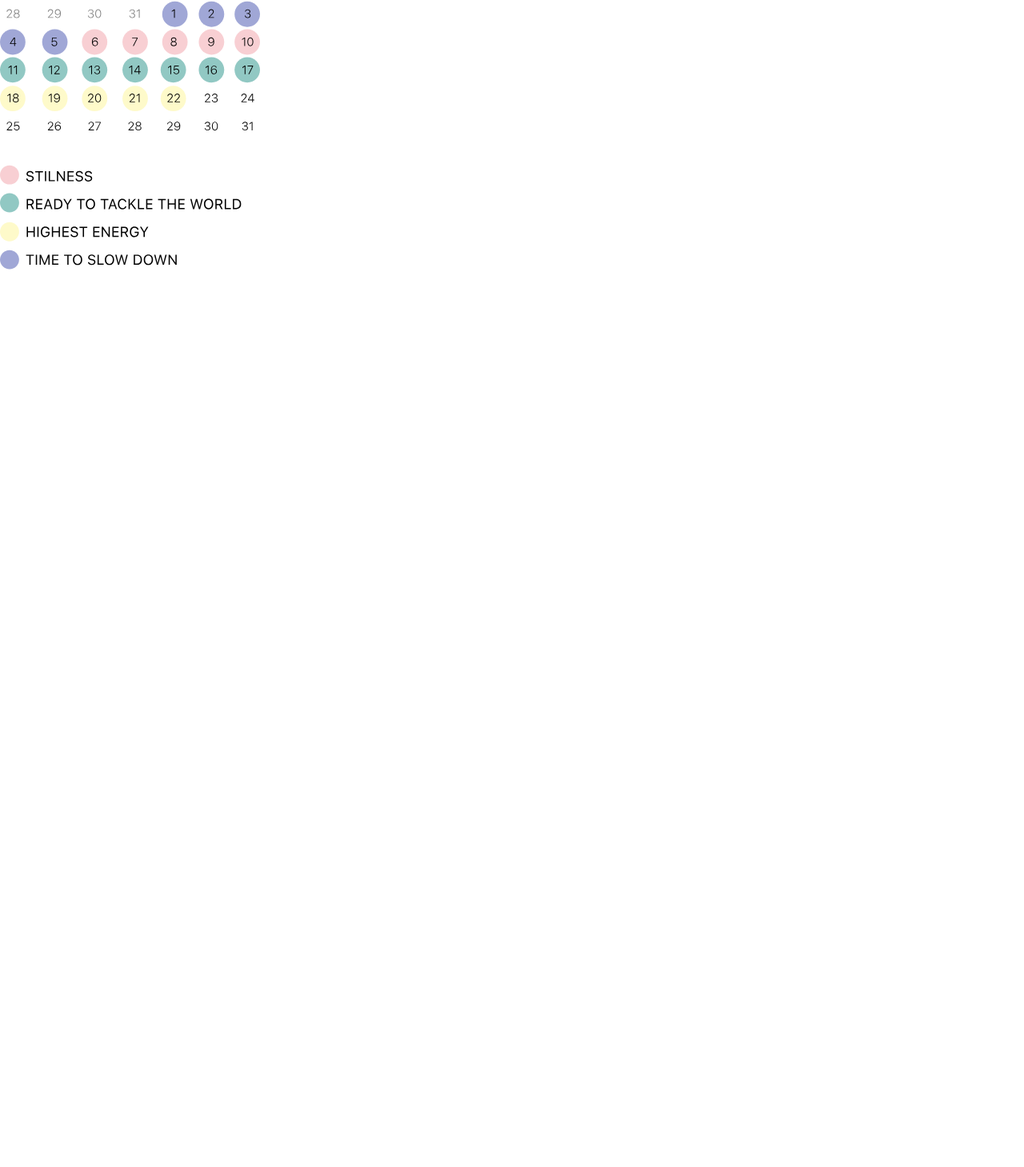
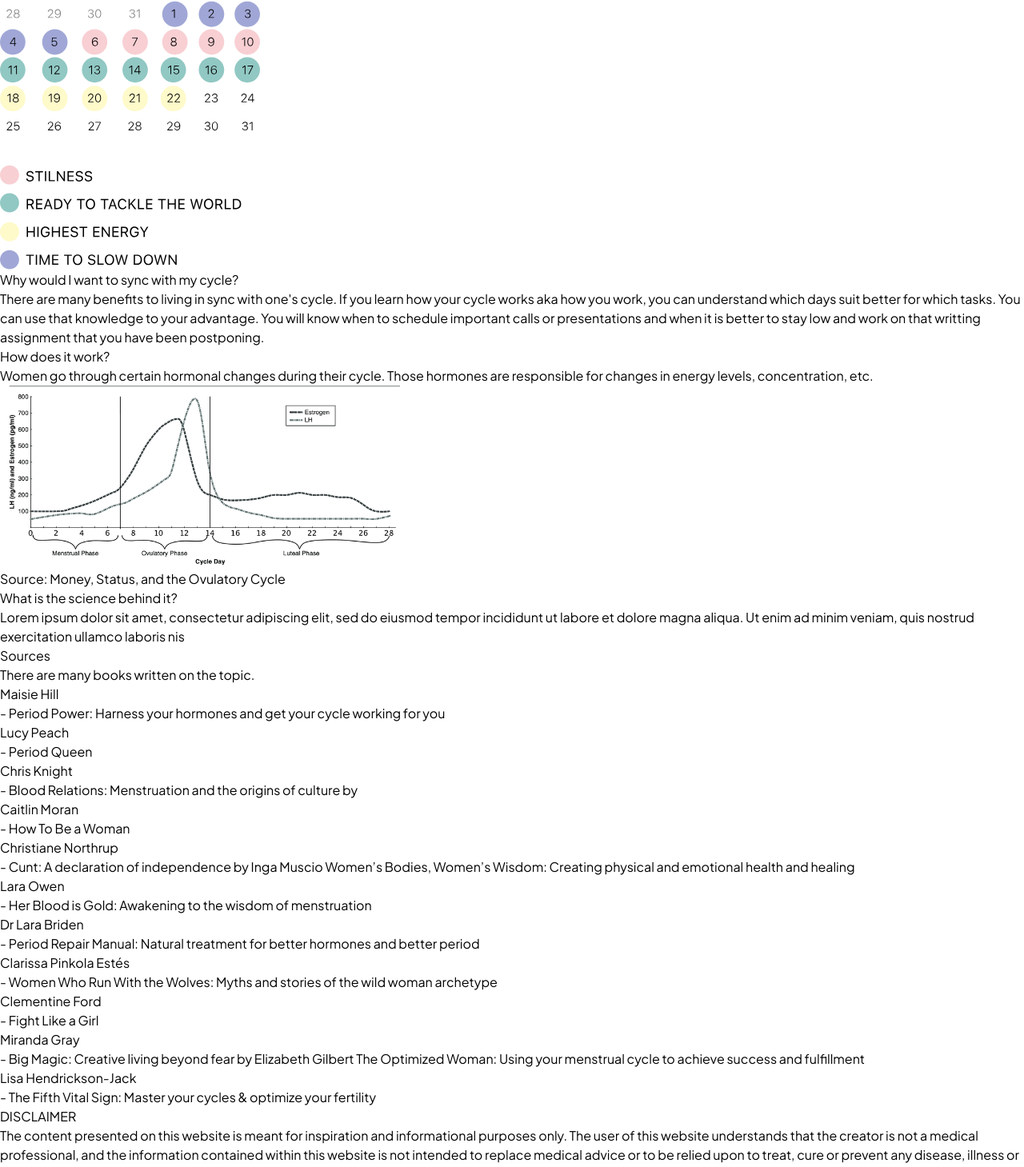
Before and after one commit to piggydoughnut/clueapp_calendar_sync, a Next.js app: page / in a window 1280 px wide. Shown: the part 108-1567 px from the top of the page at 80% size. Before the commit the page ends 800 px from the top, so only its background shows below. Built offline with nearby package versions, Linux system fonts and the light colour scheme; what @material-tailwind/react would draw is missing.

Commit message:
added text, image, corrected cycle prediction for Clue

```diff
--- a/components/Layout.tsx
+++ b/components/Layout.tsx
@@ -2,11 +2,11 @@ const Navbar = () => <div></div>;
 const Footer = () => <div></div>;
 
 export default function Layout({
-  bgImage = "bg-[url('/heart.svg')] bg-center",
+  bgImage = "bg-[url('/heart.svg')] bg-center bg-lightPink",
   children,
 }) {
   return (
-    <div className={`bg-lightPink bg-no-repeat h-screen ${bgImage}`}>
+    <div className={`bg-no-repeat h-screen ${bgImage}`}>
       <Navbar />
       <main>{children}</main>
       <Footer />
--- /dev/null
+++ b/components/QA.tsx
@@ -0,0 +1,22 @@
+export default function QA({
+  title,
+  children,
+  idx,
+}: {
+  title: string;
+  children: any;
+  idx: number;
+}) {
+  return (
+    <div className="mx-auto">
+      <h2
+        className={`p-4 pl-16 pr-16 ${
+          idx % 2 === 0 ? "bg-indigo-50" : "bg-red-50"
+        } text-lg font-bold uppercase`}
+      >
+        {title}
+      </h2>
+      <div className="mt-8">{children}</div>
+    </div>
+  );
+}
--- a/pages/index.tsx
+++ b/pages/index.tsx
@@ -1,6 +1,7 @@
 import { Button } from "@material-tailwind/react";
 import Image from "next/image";
 import Layout from "../components/Layout";
+import QA from "../components/QA";
 import calendar from "../public/calendar.svg";
 import { useRouter } from "next/router";
 
@@ -43,6 +44,161 @@ export default function Welcome() {
           </div>
         </div>
       </div>
+      <div className="mt-40">
+        {[
+          {
+            title: "Why would I want to sync with my cycle?",
+            key: "benefits",
+            content: (
+              <p>
+                There are many benefits to living in sync with one's cycle. If
+                you learn how your cycle works aka how you work, you can
+                understand which days suit better for which tasks. You can use
+                that knowledge to your advantage. You will know when to schedule
+                important calls or presentations and when it is better to stay
+                low and work on that writting assignment that you have been
+                postponing.
+              </p>
+            ),
+          },
+          {
+            title: "How does it work?",
+            key: "work",
+            content: (
+              <div className="flex flex-col justify-center items-center">
+                <p className="mb-16">
+                  Women go through certain hormonal changes during their cycle.
+                  Those hormones are responsible for changes in energy levels,
+                  concentration, etc.
+                </p>
+                <Image
+                  src="/female-hormones.png"
+                  alt="hormones"
+                  width={500}
+                  height={200}
+                />
+                <p className="text-tiny underline">
+                  Source:{" "}
+                  <a href="https://www.researchgate.net/publication/270406731_Money_Status_and_the_Ovulatory_Cycle">
+                    Money, Status, and the Ovulatory Cycle
+                  </a>
+                </p>
+              </div>
+            ),
+          },
+          {
+            title: "What is the science behind it?",
+            key: "science",
+            content: (
+              <p>
+                Lorem ipsum dolor sit amet, consectetur adipiscing elit, sed do
+                eiusmod tempor incididunt ut labore et dolore magna aliqua. Ut
+                enim ad minim veniam, quis nostrud exercitation ullamco laboris
+                nis
+              </p>
+            ),
+          },
+          {
+            title: "Sources",
+            key: "sources",
+            content: (
+              <div>
+                There are many books written on the topic.
+                <ul className="list-inside flex flex-col gap-2 mt-4">
+                  {[
+                    {
+                      title:
+                        "Period Power: Harness your hormones and get your cycle working for you",
+                      author: "Maisie Hill",
+                    },
+                    {
+                      title: "Period Queen",
+                      author: "Lucy Peach",
+                    },
+                    {
+                      title:
+                        "Blood Relations: Menstruation and the origins of culture by",
+                      author: "Chris Knight",
+                    },
+                    {
+                      title: "How To Be a Woman",
+                      author: "Caitlin Moran",
+                    },
+                    {
+                      title:
+                        "Cunt: A declaration of independence by Inga Muscio Women’s Bodies, Women’s Wisdom: Creating physical and emotional health and healing",
+                      author: "Christiane Northrup",
+                    },
+                    {
+                      title:
+                        "Her Blood is Gold: Awakening to the wisdom of menstruation",
+                      author: "Lara Owen",
+                    },
+                    {
+                      title:
+                        "Period Repair Manual: Natural treatment for better hormones and better period",
+                      author: "Dr Lara Briden",
+                    },
+
+                    {
+                      title:
+                        "Women Who Run With the Wolves: Myths and stories of the wild woman archetype",
+                      author: "Clarissa Pinkola Estés",
+                    },
+
+                    {
+                      title: "Fight Like a Girl",
+                      author: "Clementine Ford",
+                    },
+
+                    {
+                      title:
+                        "Big Magic: Creative living beyond fear by Elizabeth Gilbert The Optimized Woman: Using your menstrual cycle to achieve success and fulfillment",
+                      author: "Miranda Gray",
+                    },
+
+                    {
+                      title:
+                        "The Fifth Vital Sign: Master your cycles & optimize your fertility",
+                      author: "Lisa Hendrickson-Jack",
+                    },
+                  ].map((item) => (
+                    <li key={item.author}>
+                      <div className="uppercase text-tiny opacity-70 font-bold">
+                        {item.author}
+                      </div>
+                      <span className="italic">- {item.title}</span>
+                    </li>
+                  ))}
+                </ul>
+              </div>
+            ),
+          },
+        ].map((a, idx) => (
+          <div key={a.key} className="mb-16 mx-auto max-w-[600px]">
+            <QA title={a.title} idx={idx}>
+              {a.content}
+            </QA>
+          </div>
+        ))}
+        <div className="mx-20 opacity-50">
+          <p className="font-bold uppercase">DISCLAIMER</p>
+          <p>
+            The content presented on this website is meant for inspiration and
+            informational purposes only. The user of this website understands
+            that the creator is not a medical professional, and the information
+            contained within this website is not intended to replace medical
+            advice or to be relied upon to treat, cure or prevent any disease,
+            illness or medical condition. It is understood that you will seek
+            full medical clearance by a licensed physician before making any
+            changes mentioned on this website. The author claims no
+            responsibility to any person or entity for any liability, loss or
+            damage caused or alleged to be caused directly or indirectly as a
+            result of the use, application or interpretation of the material on
+            this website
+          </p>
+        </div>
+      </div>
     </Layout>
   );
 }
--- a/pages/sync.tsx
+++ b/pages/sync.tsx
@@ -37,7 +37,7 @@ export default function Sync() {
 
   const processClueData = (data) => {
     const periodLength = data.phases[0].length;
-    const cycleLength = data.phases[0].expectedLength;
+    const cycleLength = data.length;
     prepareCalendar(data.start, periodLength, cycleLength);
     setshowClueLogin(false);
   };
```
Also changed, not shown: helpers/calendar.ts (+24 -0 lines), public/female-hormones.png (added), public/help-circle.svg.
